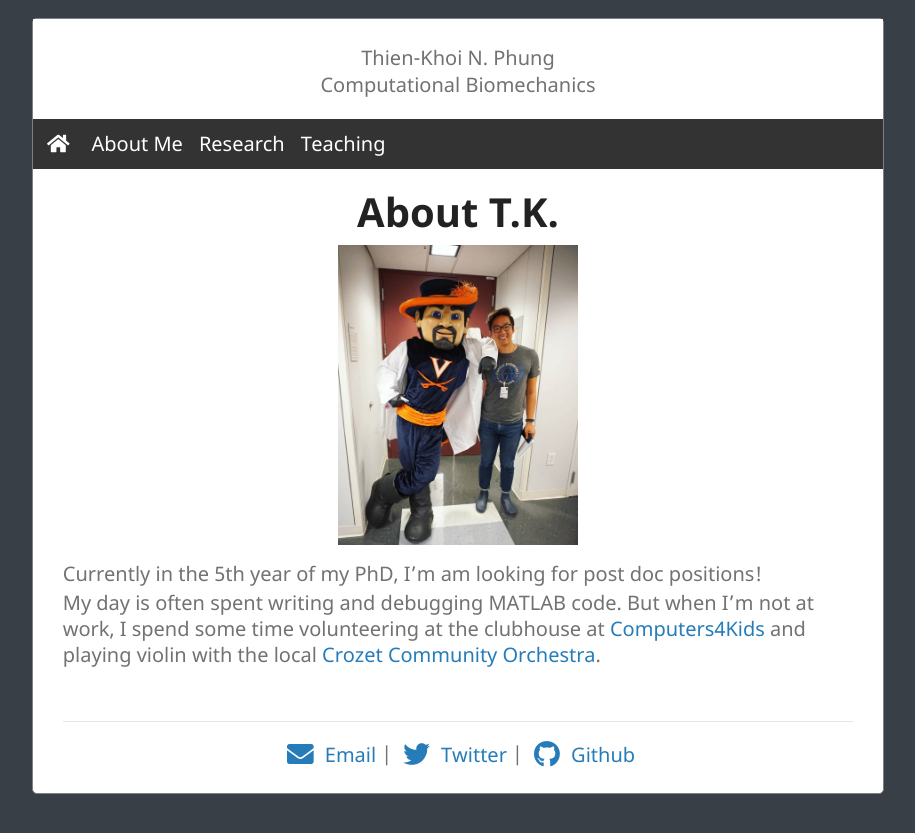
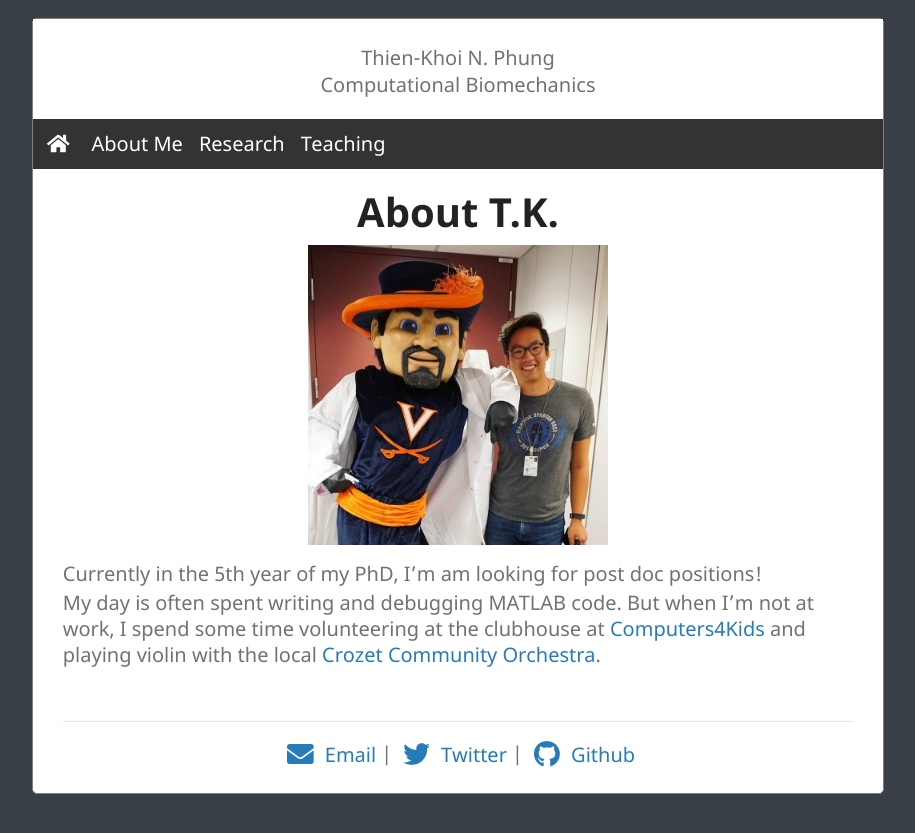
Before and after one commit to cory-weller/tkphung.github.io, a Jekyll site: the page built from about_me.md, in a window 1280 px wide. Shown: the top 833 px of the page, without its empty margins (182-1097 px from the left). Built offline with Jekyll 4.4.1, drawn with Linux system fonts in a browser that asks for light colours.

Commit message:
linebreaks

```diff
--- a/about_me.md
+++ b/about_me.md
@@ -5,7 +5,7 @@ title: About T.K.
 
 # About T.K.
 
-<center><img src="/assets/img/TK_cavman.jpg" width="240" height="300"></center>
+<center><img src="/assets/img/TK_cavman.jpg" width="300" height="300"></center>
 
 Currently in the 5th year of my PhD, I'm am looking for post doc positions!
 
```
Also changed, not shown: index.md (+1 -0 lines), assets/img/TK_cavman.jpg.
